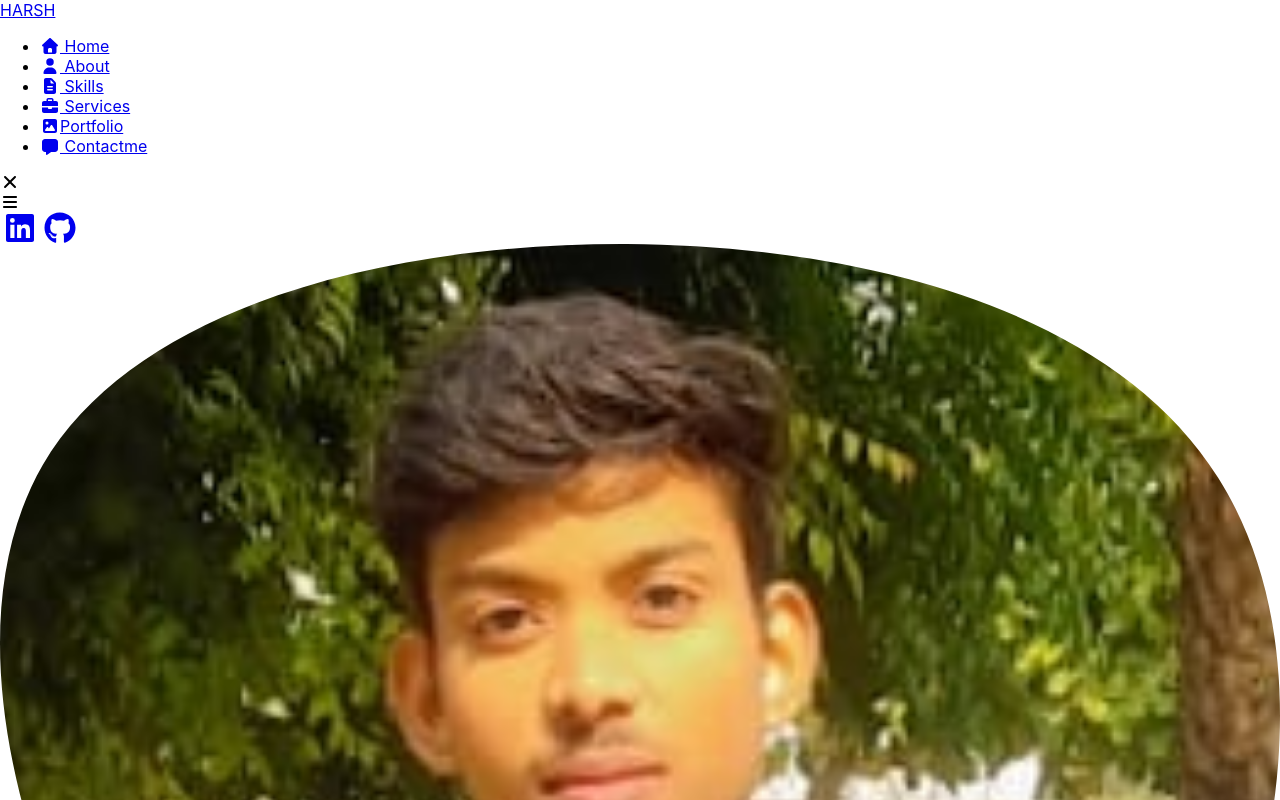
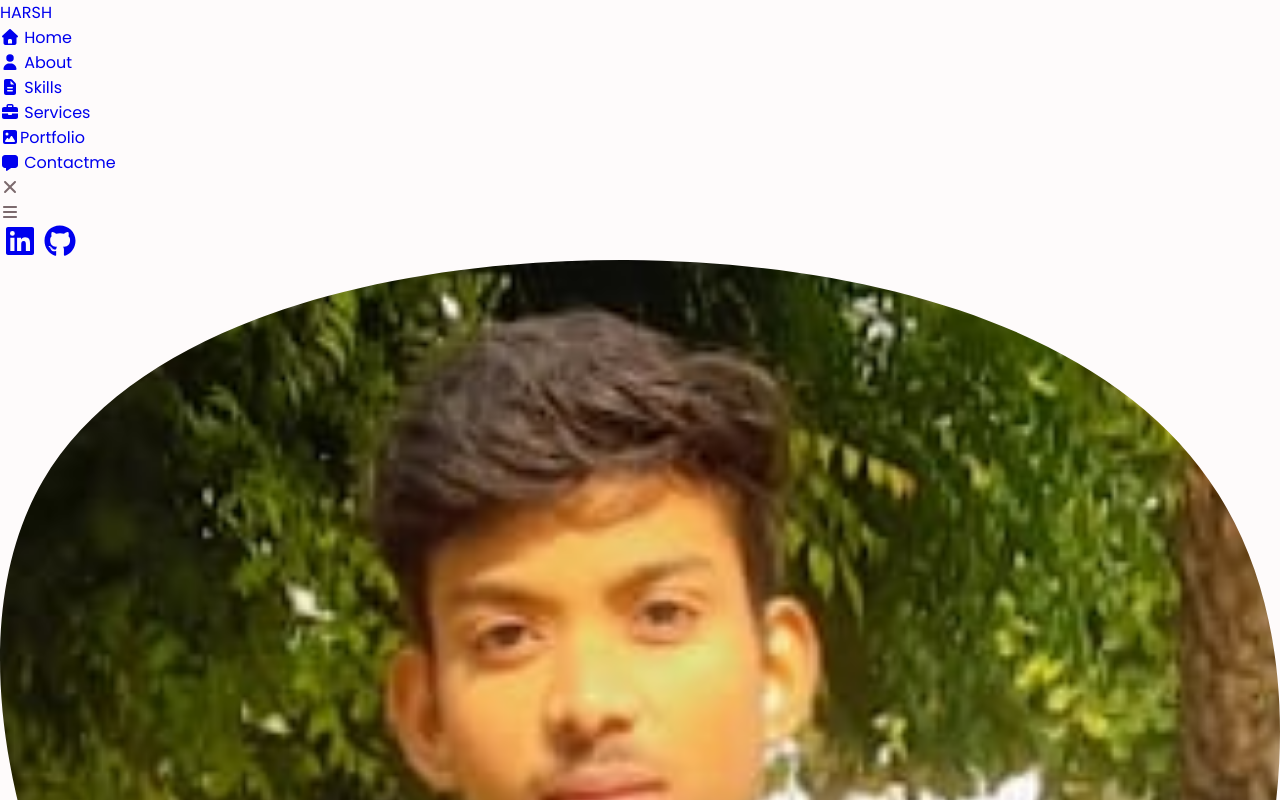
Before and after one commit to Harsh-Builds/My-Portfolio, a React (Create React App) app in the folder client/: page / in a window 1280 px wide. Shown: the top 800 px of the page. Built offline with nearby package versions, Linux system fonts and the light colour scheme.

Commit message:
added some media querry for root and some basic css

```diff
--- a/client/src/portfolio.css
+++ b/client/src/portfolio.css
@@ -55,3 +55,53 @@
     --z-fixed: 100;
     --z-modal: 1000;
 }
+
+/* Font size for large devices */
+ @media screen and (min-width: 968px) {
+    :root {
+        --big-font-size: 3rem;
+        --h1-font-size: 2.25rem;
+        --h2-font-size: 1.5rem;
+        --h3-font-size: 1.25rem;
+        --normal-font-size: 1rem;
+        --small-font-size: .875rem;
+        --smaller-font-size: .813rem;
+    }
+}
+
+/*==================== BASE ====================*/
+ * {
+  box-sizing: border-box;
+  padding: 0;
+  margin: 0;
+}
+
+html {
+  scroll-behavior: smooth;
+}
+
+body {
+  margin: 0 0 var(--header-height) 0;
+  font-family: var(--body-font);
+  font-size: var(--normal-font-size);
+  background-color: var(--body-color);
+  color: var(--text-color);
+}
+
+h1, h2, h3, h4 {
+  color: var(--title-color);
+  font-weight: var(--font-semi-bold);
+}
+
+ul {
+  list-style: none;
+}
+
+a {
+  text-decoration: none;
+}
+
+img {
+  max-width: 100%;
+  height: auto;
+}
```
